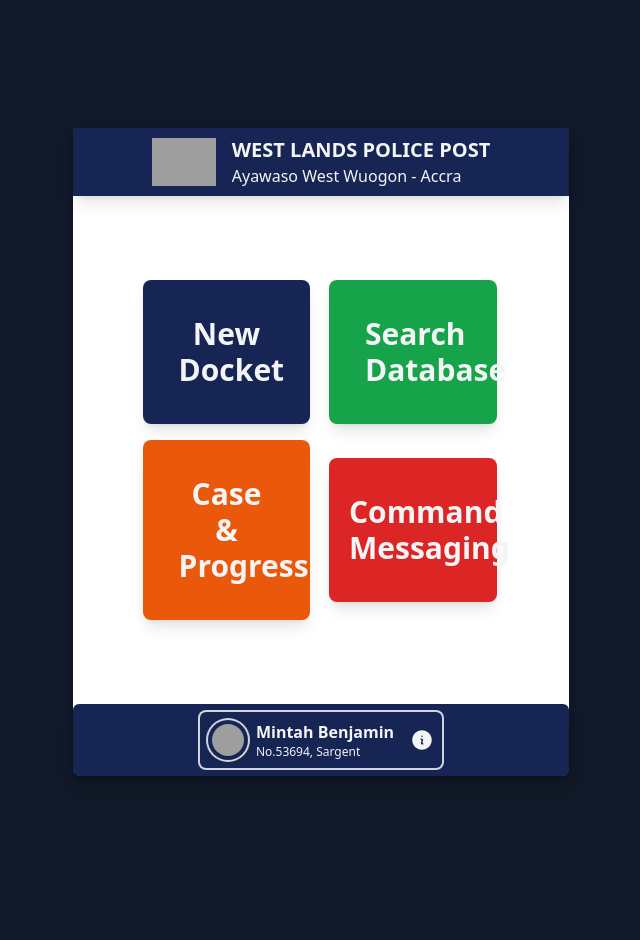
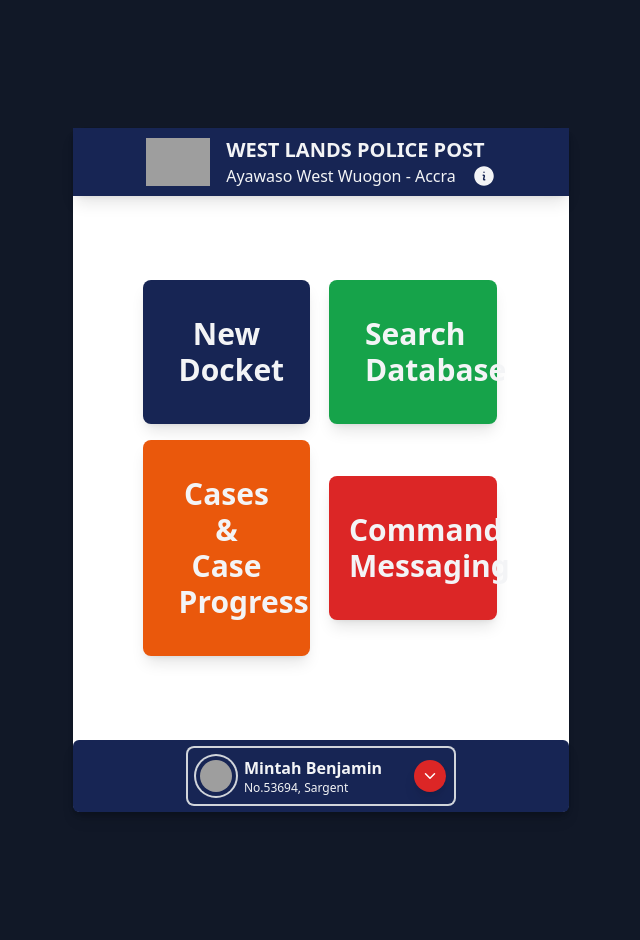
Before and after one commit to Khofi-Adjei007/The_Watchtower_v3, a Django app: page /officersHome/selectPurpose/ in a window 1280 px wide. Shown: the whole page, without its empty margins (319-959 px from the left). Before the commit the page ends 776 px from the top, so only its background shows below. Run offline with Django 5.2, Linux system fonts and the light colour scheme; some libraries are stand-ins or nearby versions; grey boxes are pictures that could not be loaded.

Commit message:
New Home Page: Considered Completed with anyother additions as improvments -> New Dockets Forms

```diff
--- a/officersHome/templates/selectPurpose.html
+++ b/officersHome/templates/selectPurpose.html
@@ -22,7 +22,12 @@
                 <img class="h-12 mr-4" src="{% static 'staticfiles/admin/img/download.png' %}" alt="Your Company">
                 <div class="">
                 <h1 class="uppercase font-extrabold text-xl">West Lands Police Post</h1>
-                <h3>Ayawaso West Wuogon - Accra</h3>
+                <h3 class="flex flex-row">Ayawaso West Wuogon - Accra
+                    <div class="divide-x-reverse ml-4 flex items-center text-xs cursor-pointer">
+                    <svg xmlns="http://www.w3.org/2000/svg" viewBox="0 0 24 24" fill="currentColor" class="w-6 h-6">
+                        <path fill-rule="evenodd" d="M2.25 12c0-5.385 4.365-9.75 9.75-9.75s9.75 4.365 9.75 9.75-4.365 9.75-9.75 9.75S2.25 17.385 2.25 12Zm8.706-1.442c1.146-.573 2.437.463 2.126 1.706l-.709 2.836.042-.02a.75.75 0 0 1 .67 1.34l-.04.022c-1.147.573-2.438-.463-2.127-1.706l.71-2.836-.042.02a.75.75 0 1 1-.671-1.34l.041-.022ZM12 9a.75.75 0 1 0 0-1.5.75.75 0 0 0 0 1.5Z" clip-rule="evenodd" />
+                    </svg>
+                </div></h3>
                 </div>
                 </div>
 
@@ -31,7 +36,7 @@
                     <a class="grid grid-cols-2 p-3 items-center justify-center mx-auto w-[100%]">
                     <button class="bg-blue-950 m-2 px-9 py-9 rounded-lg font-bold text-3xl w-[90%] shadow-lg transition ease-in-out delay-100 hover:-translate-y-1 hover:scale-110 hover:bg-blue-800 duration-200 ...">New <br> Docket</button>
                     <button class="bg-green-600  m-2 px-9 py-9 rounded-lg font-bold text-3xl w-[90%] shadow-lg transition ease-in-out delay-100 hover:-translate-y-1 hover:scale-110 hover:bg-green-500 duration-200 ..."> Search Database</button>
-                    <button class="bg-orange-600 m-2 px-9 py-9 rounded-lg font-bold text-3xl  w-[90%] shadow-lg  transition ease-in-out delay-100 hover:-translate-y-1 hover:scale-110 hover:bg-orange-500 duration-200 ...">Case & Progress</button>
+                    <button class="bg-orange-600 m-2 px-9 py-9 rounded-lg font-bold text-3xl  w-[90%] shadow-lg  transition ease-in-out delay-100 hover:-translate-y-1 hover:scale-110 hover:bg-orange-500 duration-200 ...">Cases & Case Progress</button>
                     <button class="bg-red-600 m-2 px-5 py-9 rounded-lg font-bold text-3xl  w-[90%] shadow-lg transition ease-in-out delay-100 hover:-translate-y-1 hover:scale-110 hover:bg-red-500 duration-200 ...">Command Messaging</button>
                     </a>
                 </div>
@@ -43,17 +48,26 @@
                 <span class="font-semibold">Mintah Benjamin</span>
                 <span class="text-xs">No.53694, Sargent</span>
                 </div>
-                <div class="divide-x-reverse ml-4 flex items-center text-xs">
-                    <svg xmlns="http://www.w3.org/2000/svg" viewBox="0 0 24 24" fill="currentColor" class="w-6 h-6">
-                        <path fill-rule="evenodd" d="M2.25 12c0-5.385 4.365-9.75 9.75-9.75s9.75 4.365 9.75 9.75-4.365 9.75-9.75 9.75S2.25 17.385 2.25 12Zm8.706-1.442c1.146-.573 2.437.463 2.126 1.706l-.709 2.836.042-.02a.75.75 0 0 1 .67 1.34l-.04.022c-1.147.573-2.438-.463-2.127-1.706l.71-2.836-.042.02a.75.75 0 1 1-.671-1.34l.041-.022ZM12 9a.75.75 0 1 0 0-1.5.75.75 0 0 0 0 1.5Z" clip-rule="evenodd" />
-                    </svg>
+
+                <!--User DropDown menu-->
+                <div class="relative inline-block text-left ml-8">
+                    <button id="dropdownButton" class="bg-red-600 hover:bg-red-500 p-2 w-8 h-8 flex items-center justify-center rounded-full text-white shadow-lg">
+                        <ion-icon name="chevron-down-outline" class="text-xl"></ion-icon>
+                    </button>
+
+                    <!-- Dropdown menu -->
+                    <div id="dropdownMenu" class="hidden absolute right-0 mt-2 w-48 bg-white rounded-md shadow-lg py-1 z-10 opacity-0 transform -translate-y-2 transition duration-300 ease-in-out">
+                        <a href="#" class="block px-4 py-2 text-sm font-semibold text-gray-700 hover:bg-blue-300">Profile</a>
+                        <a href="#" class="block px-4 py-2 text-sm font-semibold text-gray-700 hover:bg-blue-300">Settings</a>
+                        <a href="#" class="block px-4 py-2 text-sm font-semibold text-red-600 hover:bg-blue-300">Logout</a>
+                    </div>
+                </div>
+
+                <!--End - User DropDown menu-->
+
                 </div>
 
 
-                </div>
-
-                <!-- <button class="mr-2 bg-blue-800 hover:bg-sky-700 p-3">Logout</button>
-                <button class="mr-2 bg-blue-800 hover:bg-sky-700 p-3">Settings</button> -->
             </div>
 
             <!--Base Bar and Content-->
@@ -62,5 +76,26 @@
         </div>
         <!--End of Staff ID-->
     </div>
+    <script>
+
+            //Function to Implemenet Dropdown Menu
+            const dropdownButton = document.getElementById('dropdownButton');
+            const dropdownMenu = document.getElementById('dropdownMenu');
+
+            dropdownButton.addEventListener('click', function() {
+                dropdownMenu.classList.toggle('hidden');
+                dropdownMenu.classList.toggle('opacity-0');
+                dropdownMenu.classList.toggle('translate-y-2');
+            });
+
+            window.addEventListener('click', function(event) {
+                if (!dropdownButton.contains(event.target) && !dropdownMenu.contains(event.target)) {
+                    dropdownMenu.classList.add('hidden');
+                    dropdownMenu.classList.add('opacity-0');
+                    dropdownMenu.classList.add('translate-y-2');
+                }
+            });
+
+    </script>
 </body>
 </html>
```
Also changed, not shown: 2 other files.
